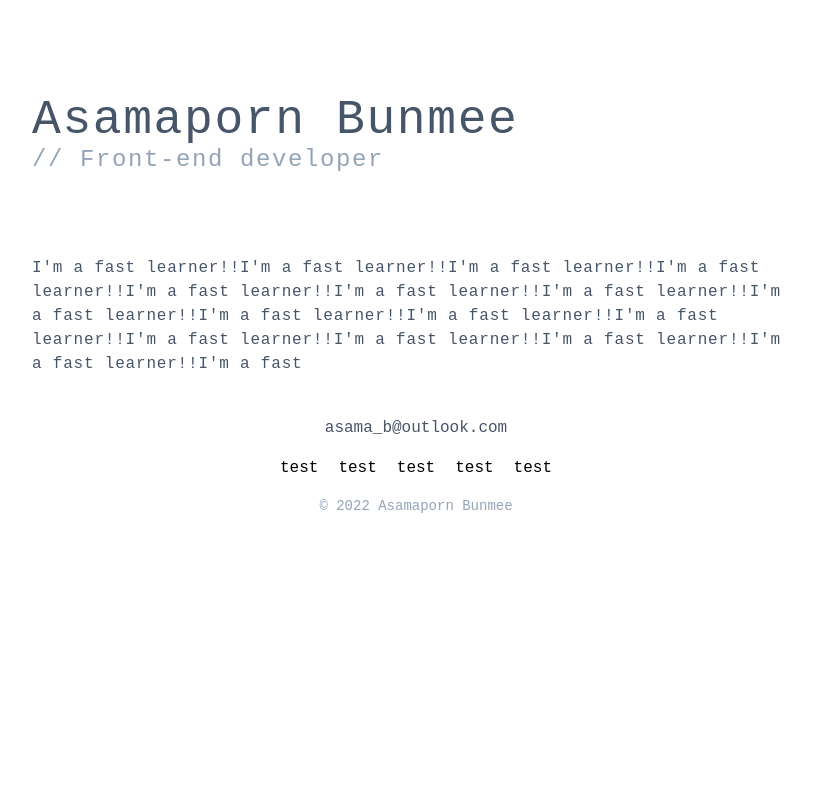
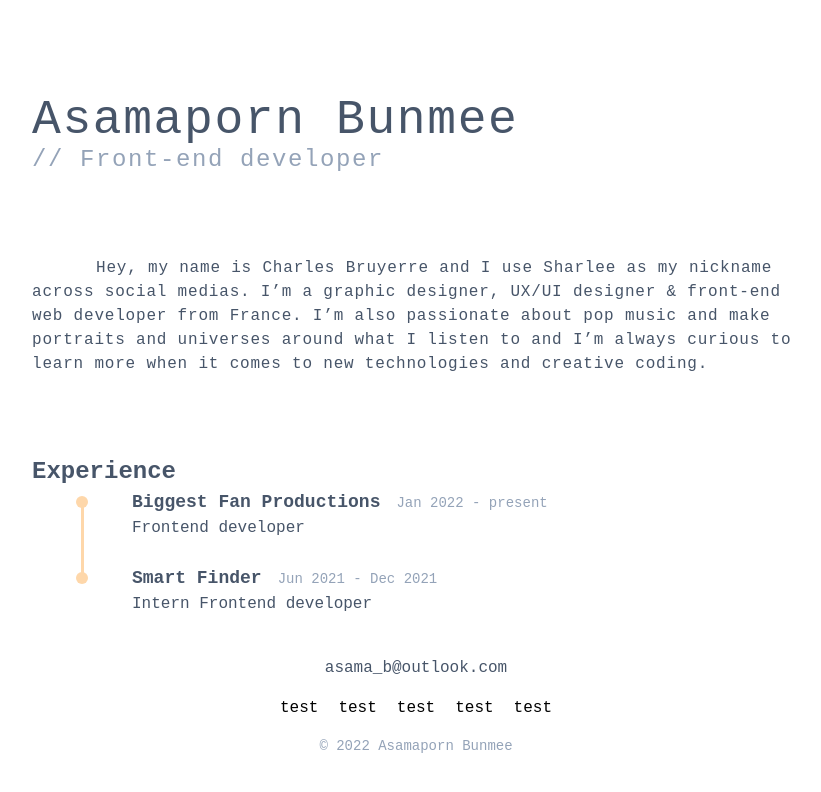
Before and after one commit to 11best/next-portfolio, a Next.js app: page / in a window 1280 px wide. Shown: the top 792 px of the page, without its empty margins (224-1045 px from the left). Built offline with nearby package versions, Linux system fonts and the light colour scheme.

Commit message:
craete experience section

```diff
--- /dev/null
+++ b/components/experienceDetail.tsx
@@ -0,0 +1,45 @@
+export default function ExperienceDetail(props: {
+  start?: boolean;
+  end?: boolean;
+  companyName: string;
+  time: string;
+  role: string;
+}) {
+  return (
+    <>
+      <div className="flex">
+        <div className="w-[100px] flex justify-center items-center relative">
+          <div className="bg-orange-200 rounded-full w-3 h-3"></div>
+          {props.start && (
+            <div className="bg-orange-200 w-[3px] h-[10px] absolute bottom-0"></div>
+          )}
+          {props.end && (
+            <div className="bg-orange-200 w-[3px] h-[10px] absolute top-0"></div>
+          )}
+          {!props.start && !props.end && (
+            <div className="bg-orange-200 w-[3px] h-[30px] absolute"></div>
+          )}
+        </div>
+        <div className="flex items-baseline">
+          <h3 className="text-lg font-semibold">{props.companyName}</h3>
+          <span className="ml-4 text-sm text-slate-400">{props.time}</span>
+        </div>
+      </div>
+      <div className="flex">
+        <div className="w-[100px] flex justify-center items-center">
+          {props.end ? (
+            <div></div>
+          ) : (
+            <div className="bg-orange-200 w-[3px] h-full"></div>
+          )}
+        </div>
+        <p>{props.role}</p>
+      </div>
+      {props.end || (
+        <div className="w-[100px] flex justify-center items-center">
+          <div className="bg-orange-200 w-[3px] h-6"></div>
+        </div>
+      )}
+    </>
+  );
+}
--- a/pages/index.tsx
+++ b/pages/index.tsx
@@ -1,19 +1,38 @@
 import type { NextPage } from "next";
+import ExperienceDetail from "../components/experienceDetail";
 
 const Home: NextPage = () => {
   return (
     <div className="pt-24 pb-10 flex flex-col justify-center items-center">
-      <div className="max-w-3xl text-slate-600">
-        <div className="font-ibm tracking-widest">
+      <div className="max-w-3xl text-slate-600 font-ibm">
+        <div id="section-description" className="tracking-widest">
           <h1 className="text-5xl">Asamaporn Bunmee</h1>
           <h2 className="text-2xl text-slate-400">// Front-end developer</h2>
-          <p className="mt-20 tracking-wider">
-            I'm a fast learner!!I'm a fast learner!!I'm a fast learner!!I'm a
-            fast learner!!I'm a fast learner!!I'm a fast learner!!I'm a fast
-            learner!!I'm a fast learner!!I'm a fast learner!!I'm a fast
-            learner!!I'm a fast learner!!I'm a fast learner!!I'm a fast
-            learner!!I'm a fast learner!!I'm a fast learner!!I'm a fast
+          <p className="mt-20 tracking-wider indent-16">
+            Hey, my name is Charles Bruyerre and I use Sharlee as my nickname
+            across social medias. I’m a graphic designer, UX/UI designer &
+            front-end web developer from France. I’m also passionate about pop
+            music and make portraits and universes around what I listen to and
+            I’m always curious to learn more when it comes to new technologies
+            and creative coding.
           </p>
+        </div>
+        <div id="section-experience" className="mt-20">
+          <h2 className="font-bold text-2xl">Experience</h2>
+          <div>
+            <ExperienceDetail
+              start
+              companyName="Biggest Fan Productions"
+              time="Jan 2022 - present"
+              role="Frontend developer"
+            />
+            <ExperienceDetail
+              end
+              companyName="Smart Finder"
+              time="Jun 2021 - Dec 2021"
+              role="Intern Frontend developer"
+            />
+          </div>
         </div>
       </div>
     </div>
```
